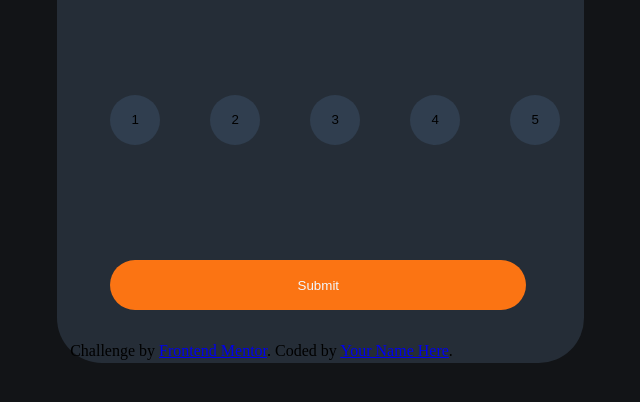
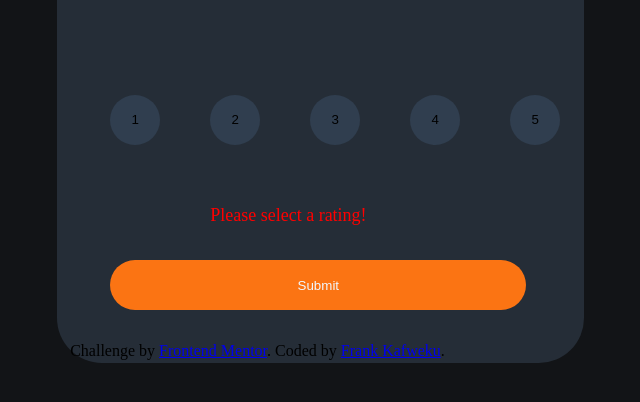
Before and after one commit to Frankkafweku/Interactive-rating-component-solution, a plain HTML site: page interactive-rating-component-main/index.html in a window 1280 px wide. Both pictures are taken after a click on the button "Submit". Shown: the part 306-708 px from the top of the page, without its empty margins (330-970 px from the left). Drawn offline with Linux system fonts and the light colour scheme; a web font is replaced by a local one.

Commit message:
Final version

```diff
--- a/interactive-rating-component-main/index.html
+++ b/interactive-rating-component-main/index.html
@@ -27,11 +27,12 @@
 
 
 </main>
+<p id="error" style="color: red;"> </p>
 <button type="submit" name="submit" id="submit-btn">Submit</button>
 
   <div class="attribution">
     Challenge by <a href="https://www.frontendmentor.io?ref=challenge" target="_blank">Frontend Mentor</a>.
-    Coded by <a href="#">Your Name Here</a>.
+    Coded by <a href="#">Frank Kafweku</a>.
   </div>
   <script src="script.js"></script>
 </body>
--- a/interactive-rating-component-main/script.js
+++ b/interactive-rating-component-main/script.js
@@ -11,9 +11,10 @@ const submitBtn = document.getElementById("submit-btn")
 
 // varible for the span containing how the user has rated.
 
-const span = document.getElementById("span")
+let span = document.getElementById("span")
 
-
+// variable for the error message
+const errorMsg = document.getElementById("error")
 
 
 let rateBtn = document.getElementsByClassName("num-divs")
@@ -23,6 +24,7 @@ for (let i=0; i<rateBtn.length; i++){
     rateBtn[i].addEventListener('click', ()=>{
       rated = rateBtn[i].value;
       rateBtn[i].classList.add("button-clicked");
+      span.innerHTML=rated
 
     })
 }
@@ -34,8 +36,12 @@ function clicked(){
 
     if(rated > 0){
         window.location.href="succsess.html"
+
     } else{
-        alert("rate chikala")
+
+        errorMsg.innerText = "Please select a rating!"
+
+
     }
 
 
--- a/interactive-rating-component-main/style.css
+++ b/interactive-rating-component-main/style.css
@@ -104,3 +104,10 @@ p{
     position: relative;
     left: 35%;
 }
+
+#error{
+    position: absolute;
+    top: 65%;
+    left: 120px;
+    transition: .3s;
+}
```
Also changed, not shown: interactive-rating-component-main/succsess.html (+1 -1 lines).
